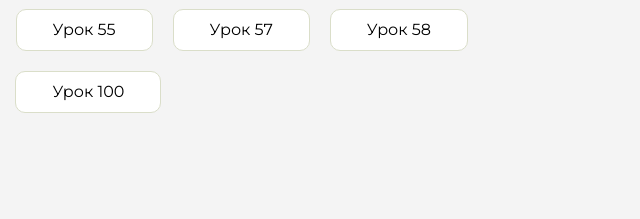
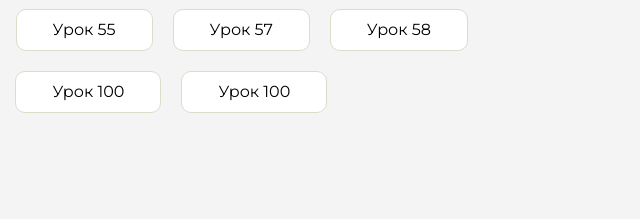
Before and after one commit to araptann/homework, a plain HTML site: page index.html in a window 1280 px wide. Shown: the part 291-510 px from the top of the page, 599-1239 px from the left. Drawn offline with Linux system fonts and the light colour scheme.

Commit message:
Update index.html

```diff
--- a/index.html
+++ b/index.html
@@ -125,6 +125,9 @@
                     <li class="content__list-item">
                         <a href="final/index.html">Урок 100</a>
                     </li>
+                    <li class="content__list-item">
+                        <a href="110/index.html">Урок 100</a>
+                    </li>
                 </ul>
             </div>
             <div class="content__block hidden" id="diplomBlock">
```
